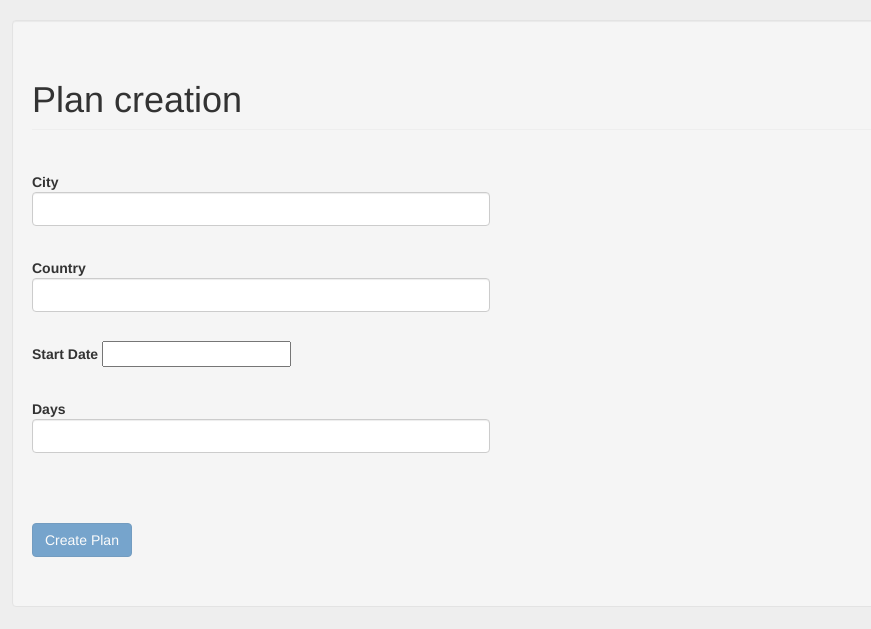
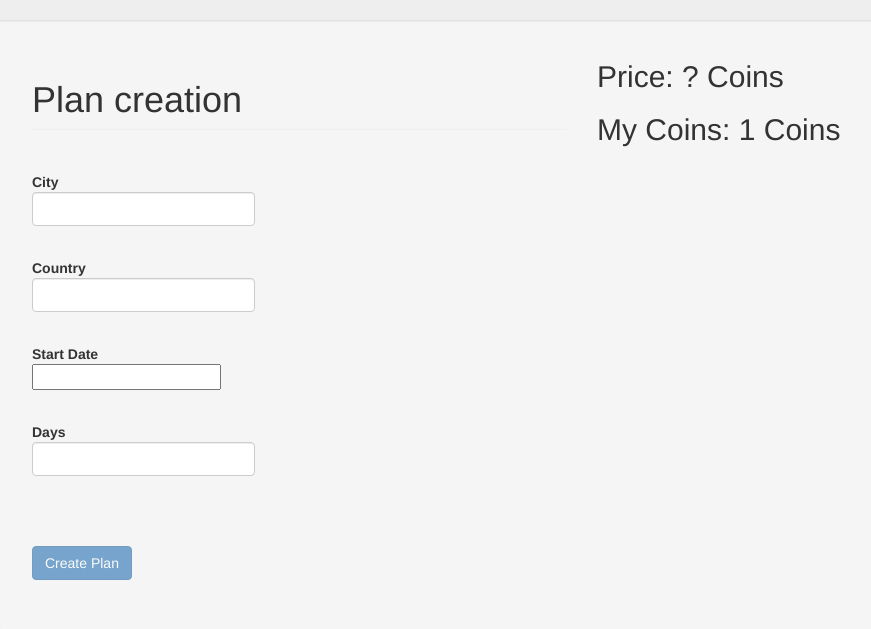
Before and after one commit to javirln/BrainTravel, a Django app: page /planner/list_venues/ in a window 1280 px wide. Shown: the part 52-681 px from the top of the page, without its empty margins (73-944 px from the left). Run offline with Django 3.2, Linux system fonts and the light colour scheme; a user stored in the database is signed in; tables that the repository leaves empty hold one stand-in row (values such as "Sample post"); grey boxes marked "Sample" are stand-in pictures; parts of the project's set-up code (start-up, migrations or seed data) failed here and were passed over; some libraries are stand-ins or nearby versions.

Commit message:
Varias mejoras: - Plantilla de email para la confrmación de usuario: Ahora se envia la clave por correo. - Crear un plan: Se muestra la cantidad de monedas que va a costar la planificación y tus monedas actuales. - Llamada ajax para el registro de usuario elminada del archivo "main.js"

```diff
--- a/principal/templates/email/register_confirmation.html
+++ b/principal/templates/email/register_confirmation.html
@@ -6,5 +6,6 @@
 	<body>
 		<p>Hola {{username}}. Haz click en el siguiente enlace para validar tu cuenta</p>
 		<p><a href="http://localhost:8000/confirm_account?hash={{hash}}&username={{username}}&rand_password={{rand_password}}">Click aquí</a>
+		<p>Su clave es: <b>{{rand_password}}</b></p>
 	</body>
 </html>
--- a/principal/templates/plan_creation.html
+++ b/principal/templates/plan_creation.html
@@ -4,10 +4,9 @@
     {% load i18n %}
     <div class="container">
         <div class="row">
-            <div class="col-xs-12 .col-sm-6 .col-md-8">
-                <div class="well panel panel-default">
+			<div class="well panel panel-default col-xs-12">
+				<div class="col-xs-12 col-sm-6 col-md-6">
 						<h1 class="page-header">{% trans "Plan creation" %}</h1>
-
 						<div class="panel-body">
 							<div class="row">
 								<form class="form-horizontal" role="form"
@@ -55,7 +54,7 @@
 												   class="control-label">{% trans "Days" %}</label>
 											<input class="form-control" id="id_days" name="days" type="number" min="1" max="7"
 												   value="{% if form.initial|length != 0 %}{{ form.initial.country }}{% else %}{{ form.data.country }}{% endif %}"
-                                               required/>
+												   required onchange="calculatePlanPrice(this.value);"/>
 											<div class="help-block with-errors">
 												{{ form.visible_fields.1.errors }}
 											</div>
@@ -86,12 +85,33 @@
 							<!--/row-->
 						</div>
 						<!--/panel-body-->
-                </div>
 					<!--/panel-->
 				</div>
 				<!--/col-->
+				<div class="col-xs-12 col-sm-6 col-md-6">
+					<h2>Price: <span id="tripPrice">?</span> Coins</h2>
+					<h2>My Coins: <span id="myCoins">{{traveller.coins}}</span> Coins</h2>
+				</div>
+			</div>
         </div>
         <!--/row-->
     </div>
+
+	<script>
+		function calculatePlanPrice(days){
+			coins = 0;
+			if(days <= 3){
+				coins = 20
+			}else if(days > 3 && days <= 7){
+				coins = 40
+			}else{
+				coins = 80
+			}
+
+			$('#tripPrice').empty();
+			$('#tripPrice').append(coins);
+		}
+	</script>
+
     <!--/container-->
 {% endblock %}
--- a/principal/views/FoursquareViews.py
+++ b/principal/views/FoursquareViews.py
@@ -34,6 +34,7 @@
 def foursquare_list_venues(request):
     try:
         assert request.user.has_perm('principal.traveller')
+        traveller = TravellerService.find_one(request.user.id)
         if request.POST:
             form = PlanForm(request.POST)
             if form.is_valid():
@@ -78,10 +79,10 @@
                                           {'venues': selected_venues_with_photos, 'food': selected_food_with_photos},
                                           context_instance=RequestContext(request))
             # si no es valido el form devolvemos a editar
-            return render_to_response('plan_creation.html', {'form': form}, context_instance=RequestContext(request))
+            return render_to_response('plan_creation.html', {'form': form, 'traveller':traveller}, context_instance=RequestContext(request))
         else:
             form = PlanForm()
-            return render_to_response('plan_creation.html', {'form': form}, context_instance=RequestContext(request))
+            return render_to_response('plan_creation.html', {'form': form, 'traveller':traveller}, context_instance=RequestContext(request))
     except:
         print traceback.format_exc()
         return render_to_response('error.html', context_instance=RequestContext(request))
```
Also changed, not shown: principal/templates/signin.html (+87 -2 lines), static/js/main.js (deleted, +0 -82 lines). Lines whose indentation alone changed are shown as unchanged.
